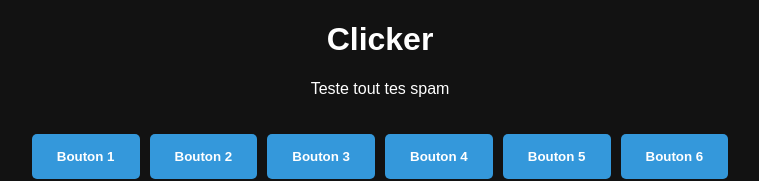
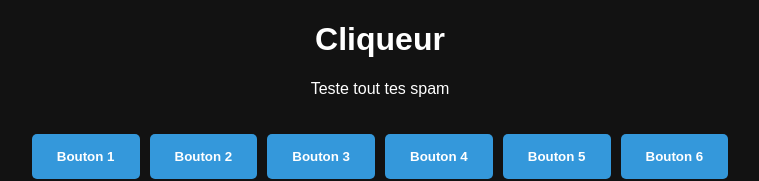
Before and after one commit to 67skibidi67/67testbouton, a plain HTML site: page index.html in a window 1280 px wide. Shown: the top 181 px of the page, without its empty margins (260-1019 px from the left). Drawn offline with Linux system fonts and the light colour scheme.

Commit message:
Update index.html

```diff
--- a/index.html
+++ b/index.html
@@ -21,7 +21,7 @@
 </head>
 <body>
 
-    <h1>Clicker</h1>
+    <h1>Cliqueur</h1>
     <p>Teste tout tes spam</p>
 
     <div class="container">
```
